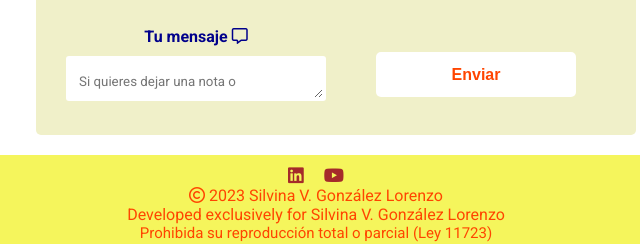
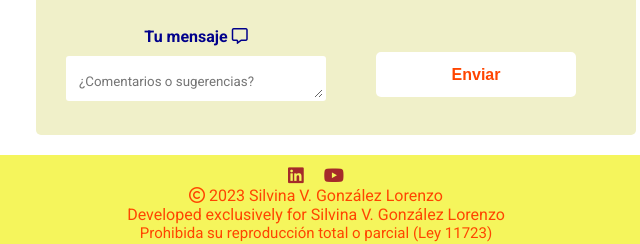
Before and after one commit to silvinavgonzalezlorenzo/Grupo_16_SilvinaVGonzalezLorenzo, a plain HTML site: page pages/contact.html in a window 1280 px wide. Shown: the part 751-995 px from the top of the page, 304-944 px from the left. Drawn offline with Linux system fonts and the light colour scheme.

Commit message:
ajustes en mensaje al usuario

```diff
--- a/pages/contact.html
+++ b/pages/contact.html
@@ -206,7 +206,7 @@
                   class="formulario__input"
                   id="mensaje"
                   name="mensaje"
-                  placeholder="Si quieres dejar una nota o sugerencia, hazlo aquí."
+                  placeholder="¿Comentarios o sugerencias?"
                 ></textarea>
                 <!--Validación: error-->
                 <i class="formulario__validacion-estado"></i>
```
